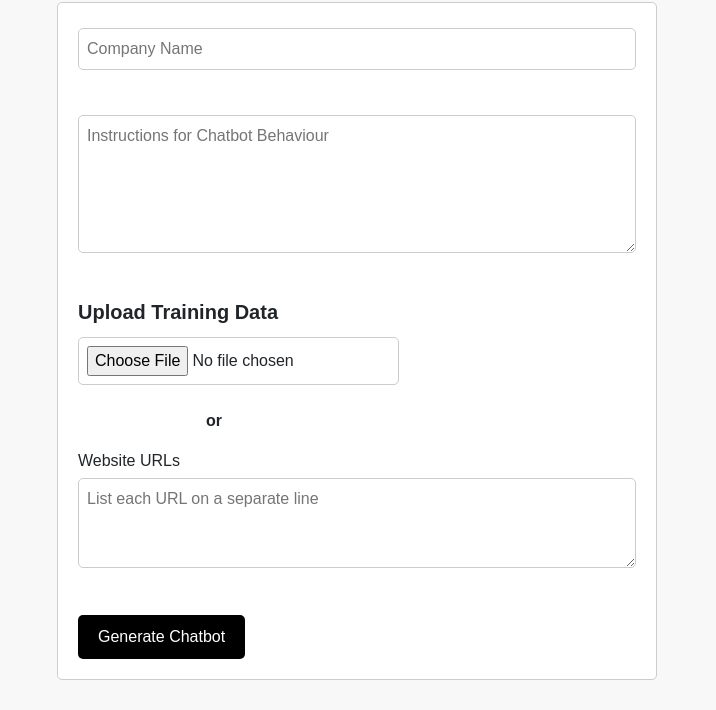
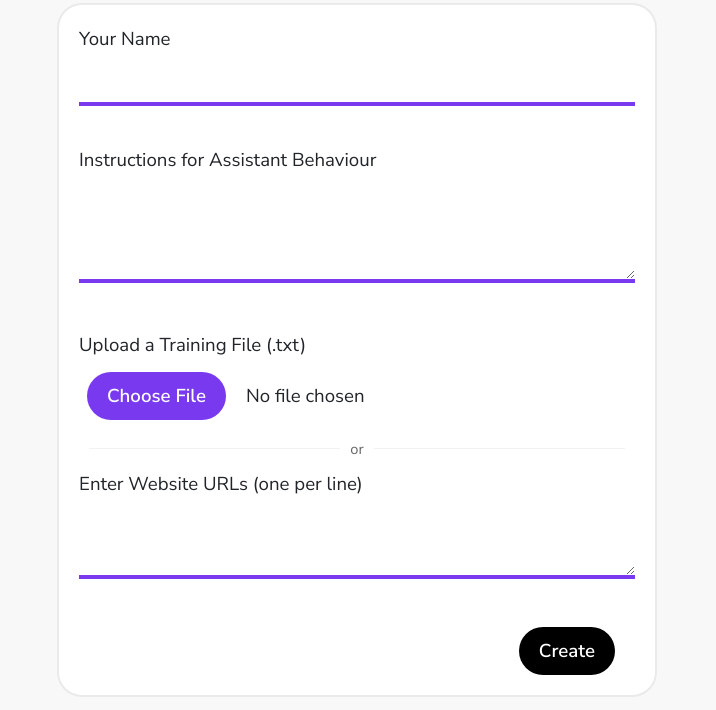
Before and after one commit to FahadH31/custom_openai_assistants, a website: page public/index.html in a window 1280 px wide. Shown: the part 90-800 px from the top of the page, without its empty margins (283-999 px from the left). Drawn offline with nearby package versions, Linux system fonts and the light colour scheme.

Commit message:
Styling Overhaul

```diff
--- a/public/Stylesheets/chatbot-stylesheet.css
+++ b/public/Stylesheets/chatbot-stylesheet.css
@@ -1,3 +1,5 @@
+@import url('https://fonts.googleapis.com/css2?family=Nunito+Sans:ital,opsz,wght@0,6..12,200..1000;1,6..12,200..1000&display=swap');
+
 .container {
   margin: 0;
   padding: 40px;
@@ -7,10 +9,14 @@
   background-color: #f8f8f8;
   display: flex;
   flex-direction: column;
+
+  font-family: 'Nunito Sans', 'sans-serif';
 }
 
 #title{
   align-self: center;
+  font-size: 32pt;
+  font-weight: 700;
 }
 
 .chat-container {
@@ -41,17 +47,24 @@
   border-radius: 15px;
   background-color: white;
   border: 1px solid #ccc;
+  font-size: 14pt;
+  outline: none;
 }
 
 #sendButton{
   padding: 10px 20px;
-  background-color: black;
+  background-color: #7939ef;
   color: #fff;
   border: none;
   border-radius: 5px;
   cursor: pointer;
   max-width: 75px;
   margin-left: auto;
+  transition: background-color 0.3s ease, transform 0.3s ease;
+}
+
+#sendButton:hover{
+  background-color: #5a2dc1;
 }
 
 .message-container {
@@ -64,7 +77,7 @@
 
 .user-message {
   max-width: 40vw;
-  background-color: #007bff;
+  background-color: black;
   color: #fff;
   border-radius: 10px;
   padding: 10px;
@@ -75,7 +88,7 @@
 
 .bot-message {
   max-width: 40vw;
-  background-color: #28a745;
+  background-color: #7939ef;
   color: #fff;
   border-radius: 10px;
   padding: 10px;
--- a/public/Stylesheets/create-chatbot-stylesheet.css
+++ b/public/Stylesheets/create-chatbot-stylesheet.css
@@ -1,3 +1,6 @@
+@import url('https://fonts.googleapis.com/css2?family=Nunito+Sans:ital,opsz,wght@0,6..12,200..1000;1,6..12,200..1000&display=swap');
+
+/* Smooth fade-in animation for the page */
 body {
     display: flex;
     flex-direction: column;
@@ -5,30 +8,52 @@ body {
     align-items: center;
     min-height: 100vh;
     margin: 0;
-    font-family: Arial, sans-serif;
+    font-family: 'Nunito Sans', sans-serif;
     background-color: #f8f8f8;
+    animation: fadeIn 1.0s ease-in-out;
 }
 
-h3{
-    padding: 10px;
+@keyframes fadeIn {
+    from {
+        opacity: 0;
+    }
+    to {
+        opacity: 1;
+    }
 }
 
+/* Title */
+h3 {
+    padding: 10px;
+    font-size: 32pt;
+    font-weight: 700;
+}
+
+/* Form Container */
 .container {
     width: 80%;
     max-width: 600px;
     padding: 20px;
-    border-radius: 5px;
-    border: 1px solid #ccc;
+    border-radius: 25px;
+    border: 2px solid #eaeaea;
     background-color: white;
+    font-size: 14pt;
+    transition: border-color 0.3s ease, transform 0.3s ease;
+}
+
+#chatbotForm{
+    display: flex;
+    flex-direction: column;
 }
 
 .form-group {
     margin-bottom: 40px;
 }
 
+/* Input Labels */
 label {
     display: block;
-    font-weight: 500;
+    font-size: 14pt;
 }
 
 input[type="text"],
@@ -36,24 +61,53 @@ textarea {
     width: 100%;
     padding: 8px;
     margin-top: 5px;
-    border-radius: 5px;
-    border: 1px solid #ccc;
+    outline: none;
+    border: none;
+    border-bottom: 4px solid #7939ef;
     box-sizing: border-box;
+    font-weight: 600;
+    transition: border-bottom-color 0.3s ease;
 }
 
-input[type="file"]{
+input[type="text"]:focus,
+textarea:focus {
+    border-bottom: 4px solid #5a2dc1;
+}
+
+/* File Input */
+input[type="file"] {
     width: auto;
     padding: 8px;
     margin-top: 5px;
-    border-radius: 5px;
-    border: 1px solid #ccc;
+    border-radius: 25px;
 }
 
-#orText{
-    margin-left: 10vw;
+input[type="file"]::-webkit-file-upload-button,
+button {
+    background-color: #7939ef;
+    color: #ffffff;
+    padding: 10px 20px;
+    margin-right: 20px;
+    cursor: pointer;
+    border-radius: 25px;
+    border: none;
+    font-weight: 600;
+    transition: background-color 0.3s ease, transform 0.3s ease;
 }
 
 button {
+    background-color: black;
+    margin-left: auto;
+}
+
+button:hover,
+input[type="file"]::-webkit-file-upload-button:hover {
+    background-color: #5a2dc1;
+    transform: scale(1.05);
+}
+
+/* Custom Upload Button */
+.customUploadButton {
     padding: 10px 20px;
     background-color: black;
     color: #fff;
@@ -61,4 +115,30 @@ button {
     border-radius: 5px;
     cursor: pointer;
     margin-left: auto;
+    transition: background-color 0.3s ease, transform 0.3s ease;
 }
+
+.customUploadButton:hover {
+    background-color: #5a2dc1;
+    transform: scale(1.05);
+}
+
+/* OR Divider */
+.or-container {
+    display: flex;
+    align-items: center;
+    margin: 10px 0;
+}
+
+.line {
+    flex: 1;
+    border: none;
+    border-top: 1px solid #ccc;
+    margin: 0 10px;
+}
+
+#orText {
+    margin: 0;
+    font-size: 11pt;
+    color: #666;
+}
--- a/public/index.html
+++ b/public/index.html
@@ -12,25 +12,30 @@
 </head>
 
 <body>
-    <h3><b>Create a Custom OpenAI Chatbot</b></h3>
+    <h3>Build a Personalized AI Assistant</h3>
     <div class="container">
         <form id="chatbotForm" action="/submit-form" method="POST" enctype="multipart/form-data">
             <div class="form-group">
-                <input type="text" id="companyName" name="companyName" placeholder="Company Name" required>
+                <label>Your Name</label>
+                <input type="text" id="companyName" name="companyName" required>
             </div>
             <div class="form-group">
-                <textarea id="chatbotInstructions" placeholder="Instructions for Chatbot Behaviour"
-                    name="chatbotInstructions" rows="5" required></textarea>
+                <label>Instructions for Assistant Behaviour</label>
+                <textarea id="chatbotInstructions"
+                    name="chatbotInstructions" rows="3" required></textarea>
             </div>
-            <h5><b>Upload Training Data</b></h5>
             <div class="form-group">
+                <label>Upload a Training File (.txt)</label>
                 <input type="file" id="uploadFile" placeholder="Upload File" name="uploadFile" accept=".txt">
-                <br><br>
-                <p id="orText"><b>or</b></p>
-                <label>Website URLs</label>
-                <textarea id = "uploadLinks" name = "uploadLinks" placeholder = "List each URL on a separate line" rows = "3"></textarea>
+                <div class="or-container">
+                    <hr class="line">
+                    <p id="orText">or</p>
+                    <hr class="line">
+                </div>
+                <label>Enter Website URLs (one per line)</label>
+                <textarea id = "uploadLinks" name = "uploadLinks" rows = "2"></textarea>
             </div>
-            <button type="submit">Generate Chatbot</button>
+            <button type="submit">Create</button>
         </form>
     </div>
     <script src="https://code.jquery.com/jquery-3.6.0.min.js"></script>
```
Also changed, not shown: public/chatbot.html (+1 -1 lines), 1 other file.
